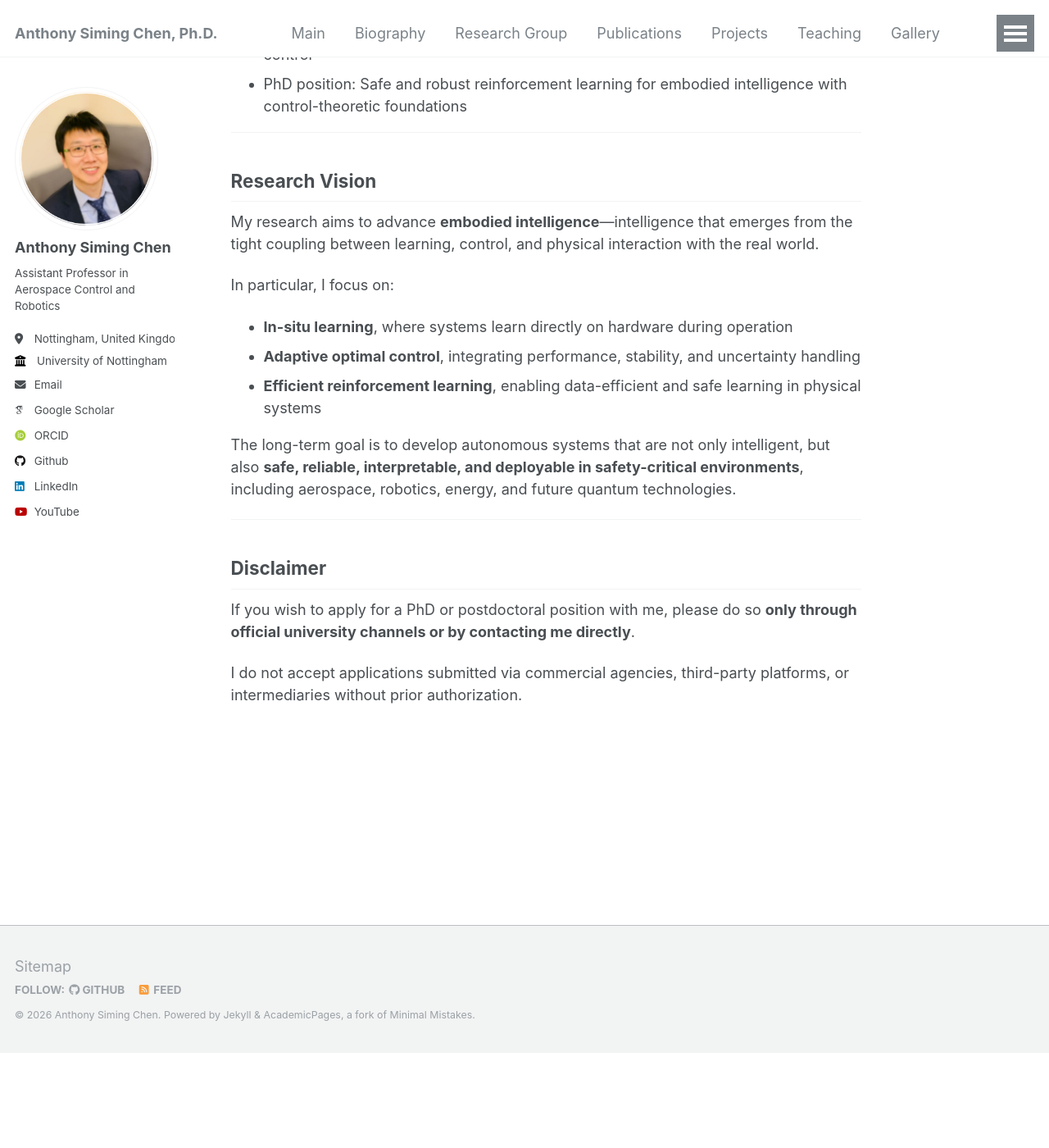
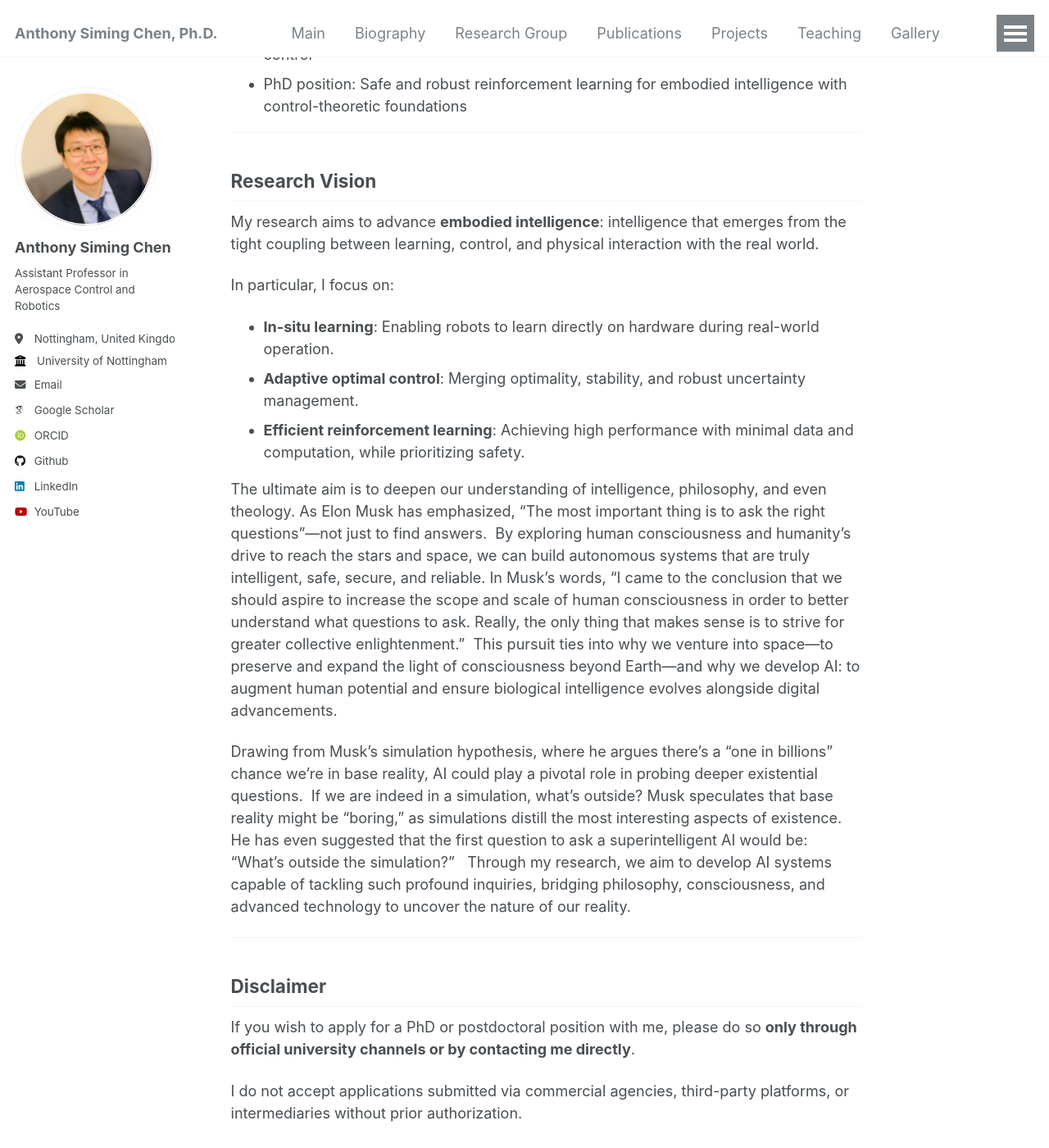
Before and after one commit to Anthony-S-Chen/Anthony-S-Chen.github.io, a Jekyll site: the page built from _pages/Opening.md, in a window 1280 px wide and 1400 px high, scrolled down 1877 px. Shown: the whole window at 82% size. Built offline with Jekyll 4.4.1, drawn with Linux system fonts in a browser that asks for light colours; some web fonts are replaced; before the commit the page ends 3160 px from its top, so only the background shows below that.

Commit message:
Update Opening.md

```diff
--- a/_pages/Opening.md
+++ b/_pages/Opening.md
@@ -63,15 +63,17 @@ If you have questions regarding suitability or research direction, you are welco
 
 ## Research Vision
 
-My research aims to advance **embodied intelligence**—intelligence that emerges from the tight coupling between learning, control, and physical interaction with the real world.
+My research aims to advance **embodied intelligence**: intelligence that emerges from the tight coupling between learning, control, and physical interaction with the real world.
 
 In particular, I focus on:
 
-- **In-situ learning**, where systems learn directly on hardware during operation
-- **Adaptive optimal control**, integrating performance, stability, and uncertainty handling
-- **Efficient reinforcement learning**, enabling data-efficient and safe learning in physical systems
+- **In-situ learning**: Enabling robots to learn directly on hardware during real-world operation.
+- **Adaptive optimal control**: Merging optimality, stability, and robust uncertainty management.
+- **Efficient reinforcement learning**: Achieving high performance with minimal data and computation, while prioritizing safety.
 
-The long-term goal is to develop autonomous systems that are not only intelligent, but also **safe, reliable, interpretable, and deployable in safety-critical environments**, including aerospace, robotics, energy, and future quantum technologies.
+The ultimate aim is to deepen our understanding of intelligence, philosophy, and even theology. As Elon Musk has emphasized, “The most important thing is to ask the right questions”—not just to find answers.  By exploring human consciousness and humanity’s drive to reach the stars and space, we can build autonomous systems that are truly intelligent, safe, secure, and reliable. In Musk’s words, “I came to the conclusion that we should aspire to increase the scope and scale of human consciousness in order to better understand what questions to ask. Really, the only thing that makes sense is to strive for greater collective enlightenment.”  This pursuit ties into why we venture into space—to preserve and expand the light of consciousness beyond Earth—and why we develop AI: to augment human potential and ensure biological intelligence evolves alongside digital advancements.
+
+Drawing from Musk’s simulation hypothesis, where he argues there’s a “one in billions” chance we’re in base reality, AI could play a pivotal role in probing deeper existential questions.  If we are indeed in a simulation, what’s outside? Musk speculates that base reality might be “boring,” as simulations distill the most interesting aspects of existence.  He has even suggested that the first question to ask a superintelligent AI would be: “What’s outside the simulation?”   Through my research, we aim to develop AI systems capable of tackling such profound inquiries, bridging philosophy, consciousness, and advanced technology to uncover the nature of our reality.
 
 ---
 
```
